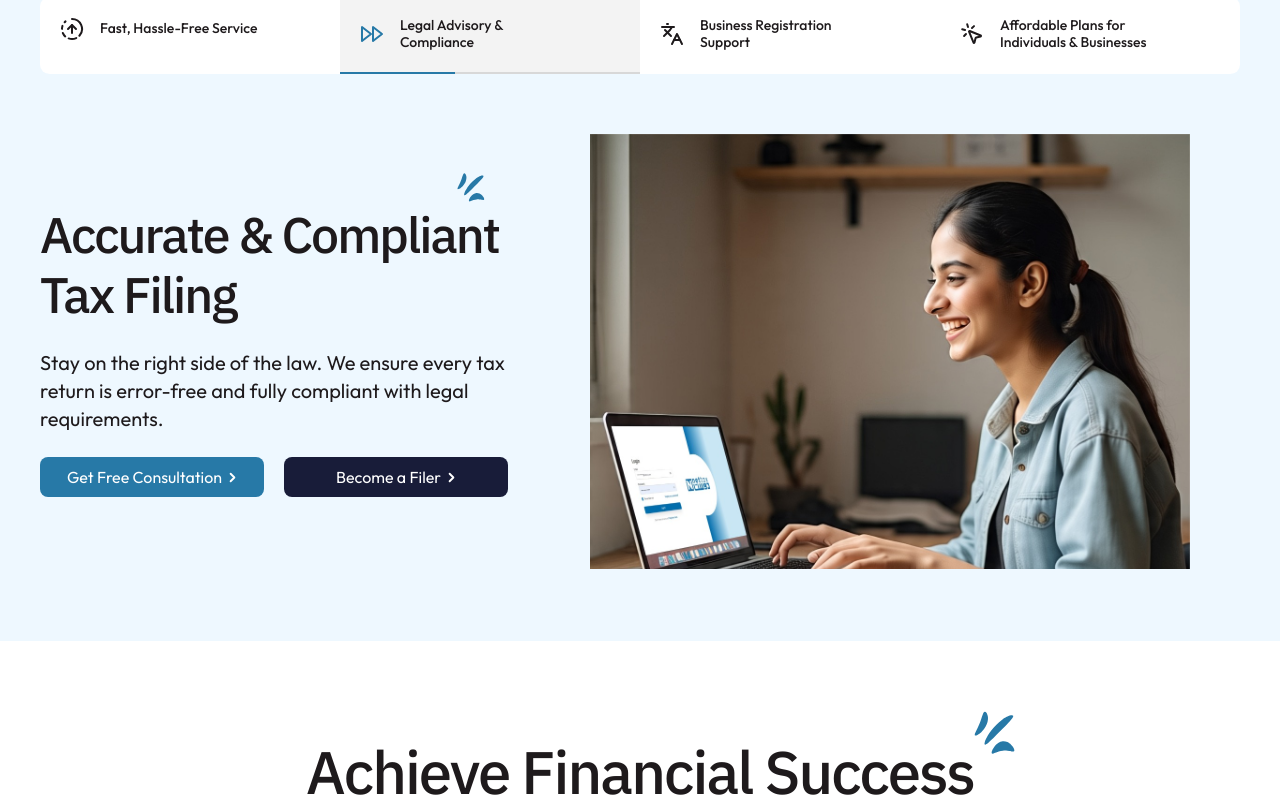
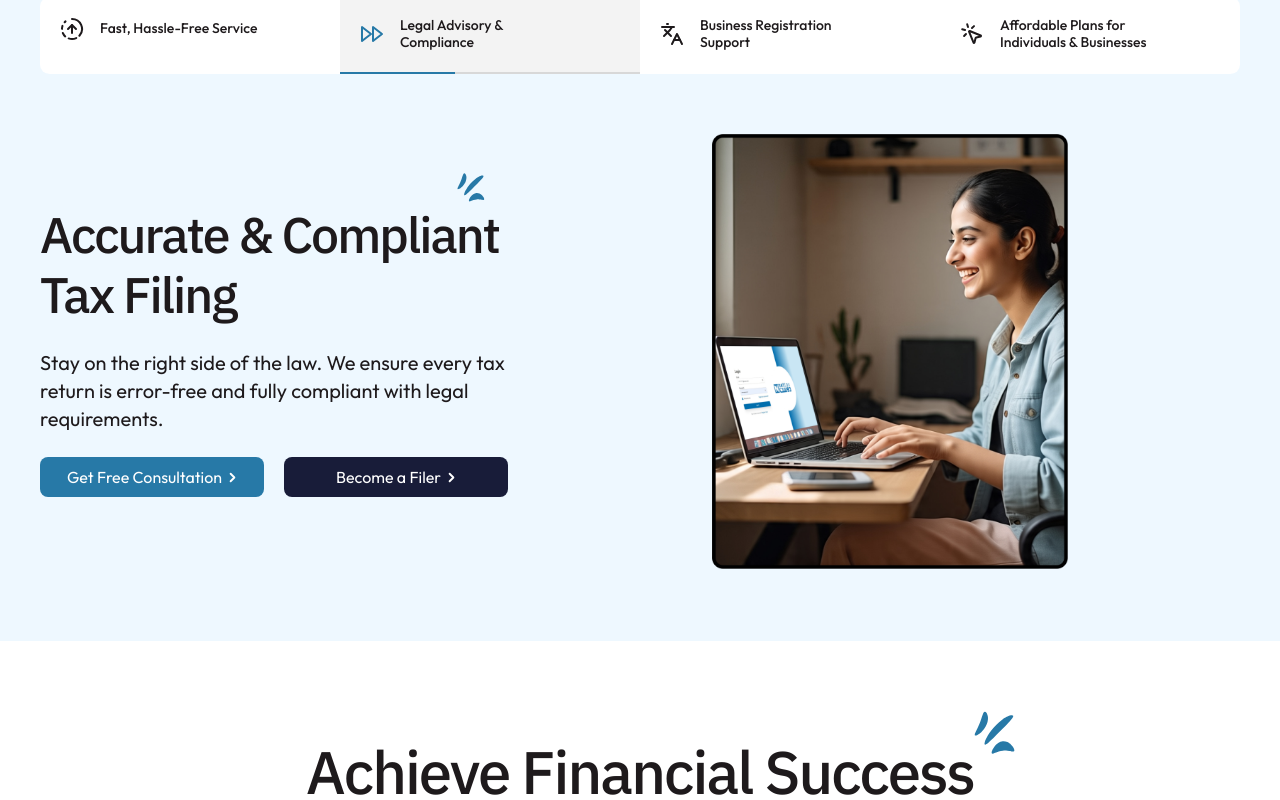
Before and after one commit to tahabaigdev/nettax-web, a Next.js app: page / in a window 1280 px wide. Shown: the part 3120-3920 px from the top of the page. Built offline with nearby package versions, Linux system fonts and the light colour scheme.

Commit message:
changes updated

```diff
--- a/src/components/layout/Footer.tsx
+++ b/src/components/layout/Footer.tsx
@@ -14,7 +14,7 @@ const productsItem2 = ["Sindh Revenue Board", "SECP", "PSEB", "FBR"];
 
 const Footer = () => {
   return (
-    <footer className="bg-(--secondary-color)">
+    <footer className="bg-(--primary-color)">
       <div className="container px-[2rem] pt-[6rem] lg:pt-[10rem] xl:px-[0rem]">
         <div className="relative grid grid-cols-1 gap-y-[4rem] sm:grid-cols-2 lg:grid-cols-4 lg:gap-y-[0rem]">
           <div className="flex flex-col gap-[2rem]">
--- a/src/components/ui/TabSlider.tsx
+++ b/src/components/ui/TabSlider.tsx
@@ -54,13 +54,13 @@ const heroSlides: HeroSlide[] = [
     heading: "Accurate & Compliant Tax Filing",
     subtext:
       "Stay on the right side of the law. We ensure every tax return is error-free and fully compliant with legal requirements.",
-    img: "/images/feature-img-02.jpg",
+    img: "/images/feature-img-02.png",
   },
   {
     heading: "Fast Business & NTN Registration",
     subtext:
       "Whether you're starting a business or need an NTN, we handle the paperwork quickly and correctly — so you can go live faster.",
-    img: "/images/feature-img-03.jpg",
+    img: "/images/feature-img-03.png",
   },
   {
     heading: "Personalized Legal Advice",
@@ -190,7 +190,7 @@ const TabSlider = () => {
           <div className="flex h-[30rem] w-full justify-center overflow-hidden rounded-[2.4rem] md:h-[50rem] xl:h-[43.5rem]">
             <Image
               src={heroSlides[selectedIndex].img}
-              className="object-cover object-top"
+              className="object-contain object-top"
               alt=""
               width={600}
               height={800}
```
Also changed, not shown: public/images/feature-img-02.png (added), public/images/feature-img-03.png (added).
